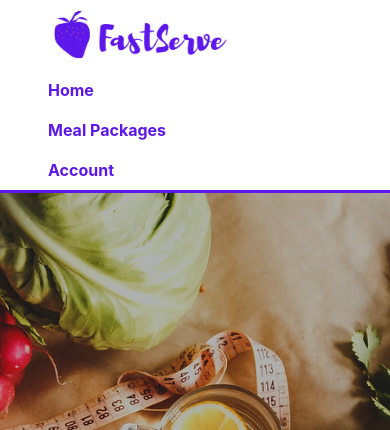
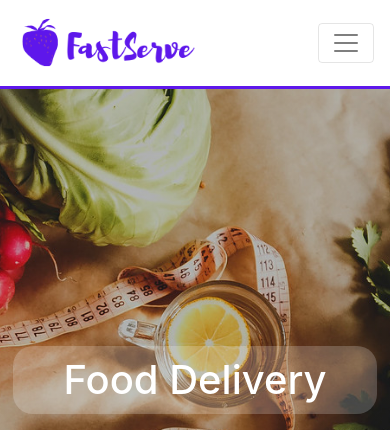
Before and after one commit to hnvnguyen/WEB322, a Node server app: page / in a window 390 px wide. Shown: the top 430 px of the page. Run offline with Node 20, Linux system fonts and the light colour scheme; some libraries are stand-ins or nearby versions.

Commit message:
Adding responsive features

```diff
--- a/views/informPage.hbs
+++ b/views/informPage.hbs
@@ -2,4 +2,4 @@
   <p class="text-center py-3 my-1" style="font-size: 3em; color: #5e17eb"><b>{{message}}</b></p>
 </div>
 
-<hr style="border: 2px solid #ffc122" class="mx-4 my-1">
+<hr style="border: 2px solid #ffc122; margin: 10px 20px 30px ;">
--- a/views/layouts/main.hbs
+++ b/views/layouts/main.hbs
@@ -7,38 +7,47 @@
   <link rel="stylesheet" href="https://stackpath.bootstrapcdn.com/bootstrap/4.5.0/css/bootstrap.min.css" integrity="sha384-9aIt2nRpC12Uk9gS9baDl411NQApFmC26EwAOH8WgZl5MYYxFfc+NcPb1dKGj7Sk" crossorigin="anonymous">
   <link href="//netdna.bootstrapcdn.com/font-awesome/3.2.1/css/font-awesome.css" rel="stylesheet">
   <link rel="stylesheet" href="/style.css" type="text/css">
+  <script src="https://code.jquery.com/jquery-3.3.1.slim.min.js" integrity="sha384-q8i/X+965DzO0rT7abK41JStQIAqVgRVzpbzo5smXKp4YfRvH+8abtTE1Pi6jizo" crossorigin="anonymous"></script>
+  <script src="https://cdnjs.cloudflare.com/ajax/libs/popper.js/1.14.3/umd/popper.min.js" integrity="sha384-ZMP7rVo3mIykV+2+9J3UJ46jBk0WLaUAdn689aCwoqbBJiSnjAK/l8WvCWPIPm49" crossorigin="anonymous"></script>
+  <script src="https://stackpath.bootstrapcdn.com/bootstrap/4.1.3/js/bootstrap.min.js" integrity="sha384-ChfqqxuZUCnJSK3+MXmPNIyE6ZbWh2IMqE241rYiqJxyMiZ6OW/JmZQ5stwEULTy" crossorigin="anonymous"></script>
   <title>FastServe - Meal Order &amp; Delivery</title>
 </head>
 
 <body>
   <div>
     <header>
-      <nav class="navbar navbar-expand-sm py-0 px-5 justify-content-between">
+      <nav class="navbar navbar-expand-lg navbar-light bg-white">
         <a class="navbar-brand" href="/"><img height="60" src="/img/logo.png" alt=""></a>
-        <ul class="navbar-nav">
-          <li class="nav-item"><a class="nav-link" href="/" style="color: #5e17eb"><b>Home</b></a></li>
-          <li class="nav-item"><a class="nav-link" href="/meals" style="color: #5e17eb"><b>Meal Packages</b></a></li>
-          <li class="nav-item"><a class="nav-link" href="/account" style="color: #5e17eb"><b>Account</b></a></li>
-        </ul>
+        <button class="navbar-toggler" type="button" data-toggle="collapse" data-target="#navbarToggler">
+          <span class="navbar-toggler-icon"></span>
+        </button>
+
+        <div class="collapse navbar-collapse" id="navbarToggler">
+          <ul class="navbar-nav mr-auto mt-2 mt-lg-0">
+            <li class="nav-item mx-3"><a class="nav-link" href="/" style="color: #5e17eb"><b>Home</b></a></li>
+            <li class="nav-item mx-3"><a class="nav-link" href="/meals" style="color: #5e17eb"><b>Meal Packages</b></a></li>
+            <li class="nav-item mx-3"><a class="nav-link" href="/account" style="color: #5e17eb"><b>Account</b></a></li>
+          </ul>
+        </div>
       </nav>
     </header>
 
     {{{body}}}
   </div>
 
-  <footer class="bg-warning d-flex justify-content-between align-items-center px-5">
-    <p class="m-0">&copy; 2020 FastServe. All rights reserved.</p>
-    <div class="navbar navbar-expand-sm">
-      <ul class="navbar-nav">
-        <li class="nav-item px-5"><a class="nav-link" href="/meals" style="color: #5e17eb"><b>Meal Packages</b></a></li>
+  <footer class="bg-warning d-md-flex justify-content-between align-items-center px-5">
+    <a class="nav-link text-center" href="/meals" style="color: #5e17eb"><b>Meal Packages</b></a>
+    <div class="navbar navbar-expand">
+      <ul class="navbar-nav mx-auto">
         <li class="nav-item"><a href="https://www.facebook.com/" target="_blank" class="nav-link">
           <i class="icon-facebook icon-large " style="color: #5e17eb"></i></a></li>
         <li class="nav-item"><a href="https://www.instagram.com/" target="_blank" class="nav-link">
           <i class="icon-instagram icon-large" style="color: #5e17eb"></i></a></li>
         <li class="nav-item"><a href="https://twitter.com/" target="_blank" class="nav-link">
-        <i class="icon-twitter icon-large" style="color: #5e17eb"></i></a></li>
+          <i class="icon-twitter icon-large" style="color: #5e17eb"></i></a></li>
       </ul>
     </div>
+    <p class="m-0 text-center">&copy; 2020 FastServe. All rights reserved.</p>
   </footer>
 
 </body>
```
